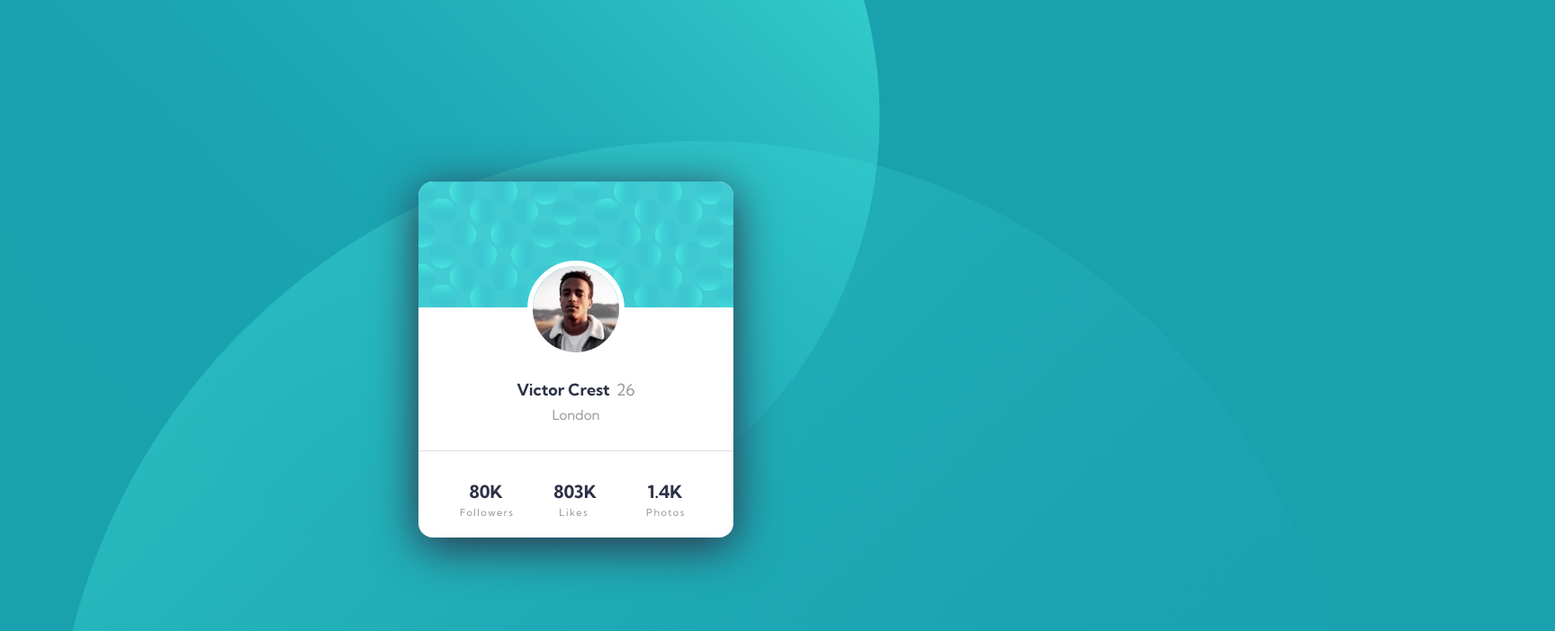
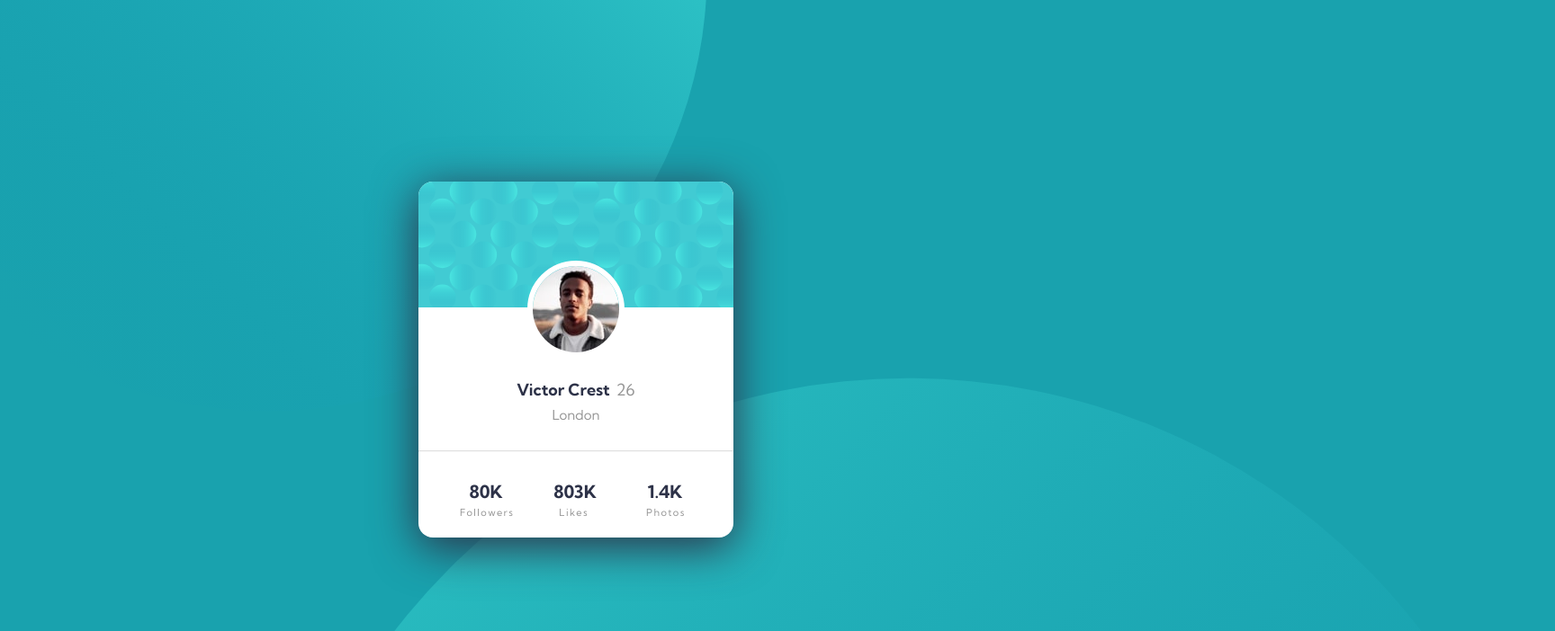
Before and after one commit to EvolxTV/profile-card-component-main, a plain HTML site: page index.html in a window 1280 px wide. Shown: the top 702 px of the page at 90% size, 1728 px wide, since content can reach past the window. Drawn offline with Linux system fonts and the light colour scheme.

Commit message:
Update style.css

```diff
--- a/style.css
+++ b/style.css
@@ -121,3 +121,14 @@ hr {
 #s2 {
   margin-right: 4rem;
 }
+
+@media (max-width: 1440px) {
+  .bg1 {
+    left: -15%;
+    top: -65%;
+  }
+  .bg2 {
+    bottom: -133%;
+    right: -35%;
+  }
+}
```
